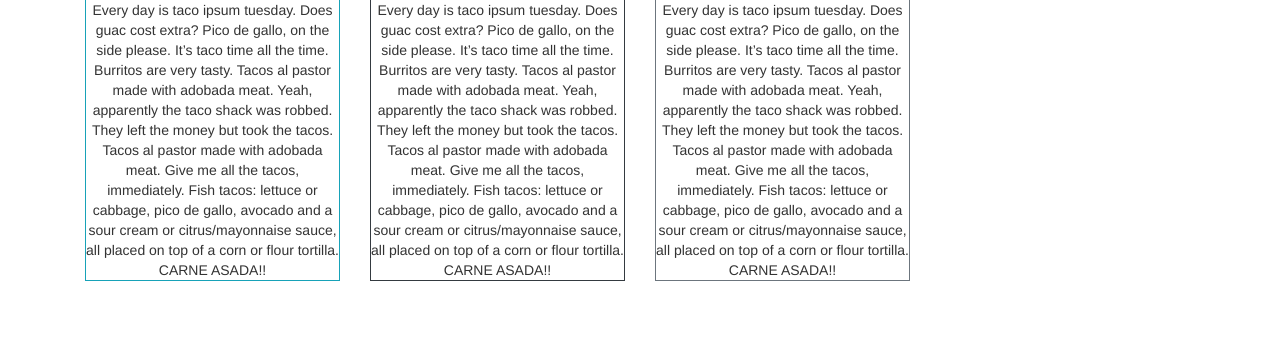
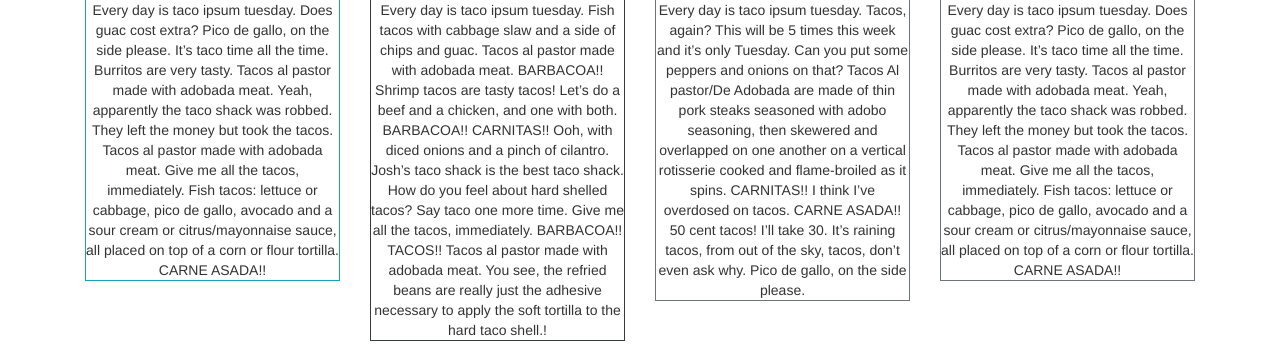
Before and after one commit to jisbell347/bootstrap-4-challenge, a PHP site: page / in a window 1280 px wide. Shown: the part 1087-1438 px from the top of the page. Before the commit the page ends 1368 px from the top, so only its background shows below. Run offline with PHP 8.4, Linux system fonts and the light colour scheme.

Commit message:
Added last column. Changed paragraph text of columns. Changed jumbotron header

```diff
--- a/index.php
+++ b/index.php
@@ -16,7 +16,7 @@
 	</head>
 	<body>
 		<nav class="navbar navbar-expand-lg navbar-dark bg-dark">
-			<a class="navbar-brand" href="#"><3 Bootstrap</a>
+			<a class="navbar-brand" href="#">Taco Bear</a>
 			<button class="navbar-toggler" type="button" data-toggle="collapse" data-target="#navbarNavAltMarkup" aria-controls="navbarNavAltMarkup" aria-expanded="false" aria-label="Toggle navigation">
 				<span class="navbar-toggler-icon"></span>
 			</button>
@@ -24,19 +24,19 @@
 				<div class="navbar-nav float-right">
 					<a class="nav-item nav-link active" href="#">Home <span class="sr-only">(current)</span></a>
 					<a class="nav-item nav-link" href="#">Tacos</a>
-					<a class="nav-item nav-link" href="#">Fuzzy</a>
+					<a class="nav-item nav-link" href="#">Facts</a>
 					<a class="nav-item nav-link" href="#">Contact</a>
 				</div>
 			</div>
 		</nav>
 		<main>
 			<div class="container">
-				<div class="jumbotron">
-					<h1 class="display-4">Pandas!!</h1>
+				<div class="jumbotron text-center">
+					<h1 class="display-4">Taco Bear!</h1>
 					<p class="lead">Space for sale. Contact us for more info about taco-eating kittens</p>
 					<hr class="my-4">
 					<blockquote class="blockquote">
-						<p class="mb-0">It is said that the greatest privilage a man can have is to own a flying pig</p>
+						<p class="mb-0">It is said that the greatest privilage a man can have is to own a taco bear.</p>
 						<footer class="blockquote-footer">Sir William T. Aco in <cite title="Source Title">Taco Bear: Myth or Legend?</cite></footer>
 					</blockquote>
 					<a class="btn btn-primary btn-lg" href="#" role="button">Learn more</a>
@@ -62,17 +62,39 @@
 				<div class="row">
 					<div class="col-lg-3">
 						<img src="https://kellidgordonlibertyblog.files.wordpress.com/2016/01/bear-soft-taco-sleeping-bags-lol.jpg" alt="Taco Bear Meme" class="rounded-circle pb-3" width="200" height="200">
-						<p class="border border-info">Every day is taco ipsum tuesday. Does guac cost extra? Pico de gallo, on the side please. It’s taco time all the time. Burritos are very tasty. Tacos al pastor made with adobada meat. Yeah, apparently the taco shack was robbed. They left the money but took the tacos. Tacos al pastor made with adobada meat. Give me all the tacos, immediately. Fish tacos: lettuce or cabbage, pico de gallo, avocado and a sour cream or citrus/mayonnaise sauce, all placed on top of a corn or flour tortilla. CARNE ASADA!!</p>
+						<p class="border border-info">Every day is taco ipsum tuesday. Does guac cost extra? Pico de gallo,
+							on the side please. It’s taco time all the time. Burritos are very tasty. Tacos al pastor made with adobada meat.
+							Yeah, apparently the taco shack was robbed. They left the money but took the tacos. Tacos al pastor made with adobada
+							meat. Give me all the tacos, immediately. Fish tacos: lettuce or cabbage, pico de gallo, avocado and a sour cream or
+							citrus/mayonnaise sauce, all placed on top of a corn or flour tortilla. CARNE ASADA!!</p>
 					</div>
 					<div class="col-lg-3">
 						<img src="https://pbs.twimg.com/profile_images/528635435413942272/MyKc1vpV.jpeg" alt="Taco Bear Meme" class="rounded-circle pb-3" width="200" height="200">
-						<p class="border border-dark">Every day is taco ipsum tuesday. Does guac cost extra? Pico de gallo, on the side please. It’s taco time all the time. Burritos are very tasty. Tacos al pastor made with adobada meat. Yeah, apparently the taco shack was robbed. They left the money but took the tacos. Tacos al pastor made with adobada meat. Give me all the tacos, immediately. Fish tacos: lettuce or cabbage, pico de gallo, avocado and a sour cream or citrus/mayonnaise sauce, all placed on top of a corn or flour tortilla. CARNE ASADA!!</p>
+						<p class="border border-dark">Every day is taco ipsum tuesday. Fish tacos with cabbage slaw and a
+							side of chips and guac. Tacos al pastor made with adobada meat. BARBACOA!! Shrimp tacos are tasty tacos!
+							Let’s do a beef and a chicken, and one with both. BARBACOA!! CARNITAS!! Ooh, with diced onions and a pinch of cilantro.
+							Josh’s taco shack is the best taco shack. How do you feel about hard shelled tacos? Say taco one more time. Give me all the tacos,
+							immediately. BARBACOA!! TACOS!! Tacos al pastor made with adobada meat. You see, the refried beans are really just the adhesive necessary
+							to apply the soft tortilla to the hard taco shell.!</p>
 					</div>
 					<div class="col-lg-3">
 						<img src="https://res.cloudinary.com/teepublic/image/private/s--egrv4_ON--/t_Preview/b_rgb:191919,c_limit,f_jpg,h_630,q_90,w_630/v1496551789/production/designs/1644610_1.jpg" alt="Taco Bear Meme" class="rounded-circle pb-3" width="200" height="200">
-						<p class="border border-secondary">Every day is taco ipsum tuesday. Does guac cost extra? Pico de gallo, on the side please. It’s taco time all the time. Burritos are very tasty. Tacos al pastor made with adobada meat. Yeah, apparently the taco shack was robbed. They left the money but took the tacos. Tacos al pastor made with adobada meat. Give me all the tacos, immediately. Fish tacos: lettuce or cabbage, pico de gallo, avocado and a sour cream or citrus/mayonnaise sauce, all placed on top of a corn or flour tortilla. CARNE ASADA!!</p>
+						<p class="border border-secondary">Every day is taco ipsum tuesday. Tacos, again?
+							This will be 5 times this week and it’s only Tuesday. Can you put some peppers and onions on that?
+							Tacos Al pastor/De Adobada are made of thin pork steaks seasoned with adobo seasoning, then skewered
+							and overlapped on one another on a vertical rotisserie cooked and flame-broiled as it spins. CARNITAS!!
+							I think I’ve overdosed on tacos. CARNE ASADA!! 50 cent tacos! I’ll take 30. It’s raining tacos, from out
+							of the sky, tacos, don’t even ask why. Pico de gallo, on the side please.</p>
 					</div>
-
+					<div class="col-lg-3">
+						<img src="https://encrypted-tbn0.gstatic.com/images?q=tbn:ANd9GcTzx3-n8f4u7rU8TXx3dG_m_0rSD7T04apSW3fut1iBT5YaRVgC" alt="Taco Bear Meme" class="rounded-circle pb-3" width="200" height="200">
+						<p class="border border-secondary">Every day is taco ipsum tuesday. Does guac cost extra? Pico de gallo,
+							on the side please. It’s taco time all the time. Burritos are very tasty. Tacos al pastor made with
+							adobada meat. Yeah, apparently the taco shack was robbed. They left the money but took the tacos. Tacos
+							al pastor made with adobada meat. Give me all the tacos, immediately. Fish tacos: lettuce or cabbage, pico
+							de gallo, avocado and a sour cream or citrus/mayonnaise sauce, all placed on top of a corn or flour tortilla.
+							CARNE ASADA!!</p>
+					</div>
 				</div>
 			</div>
 		</main>
```
